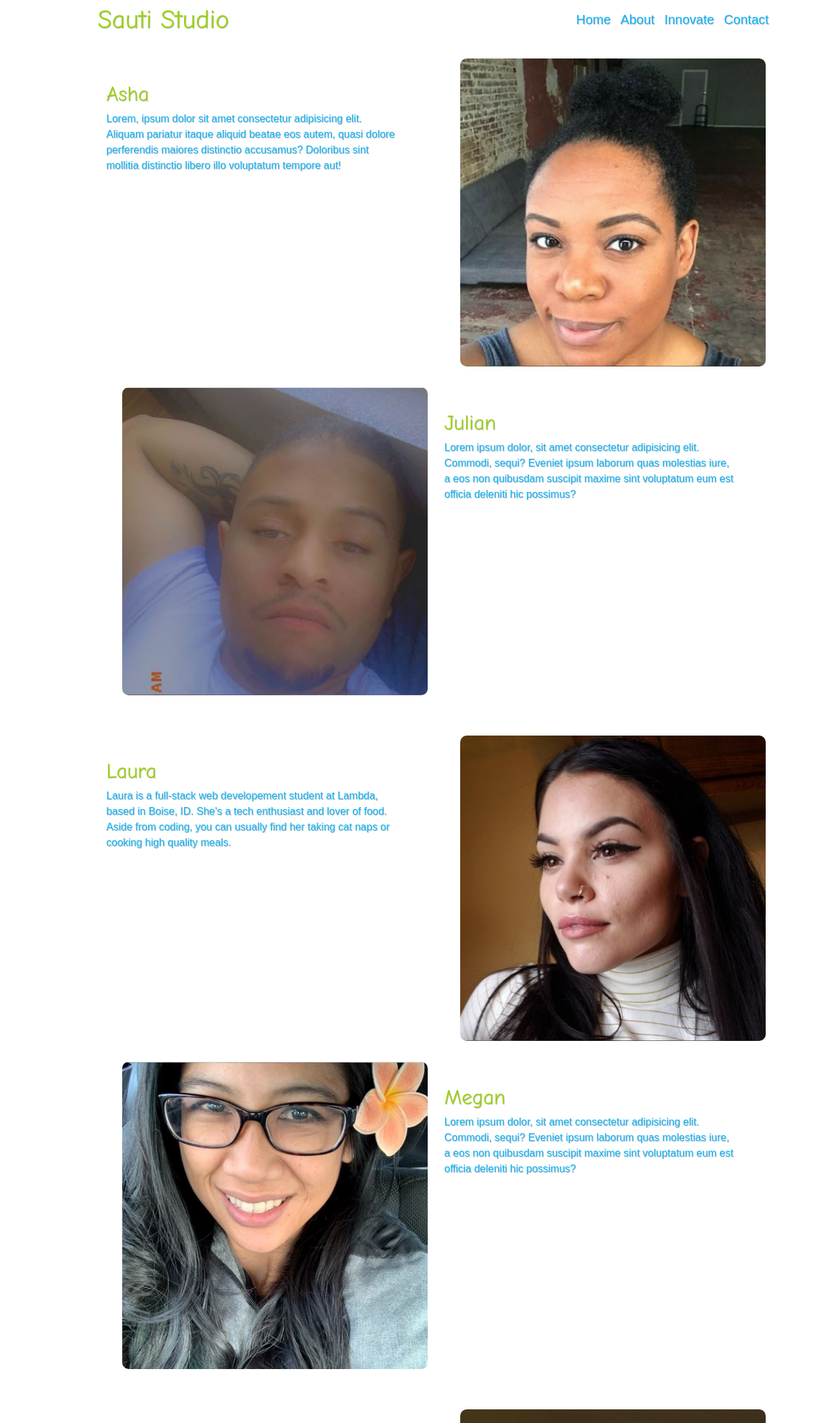
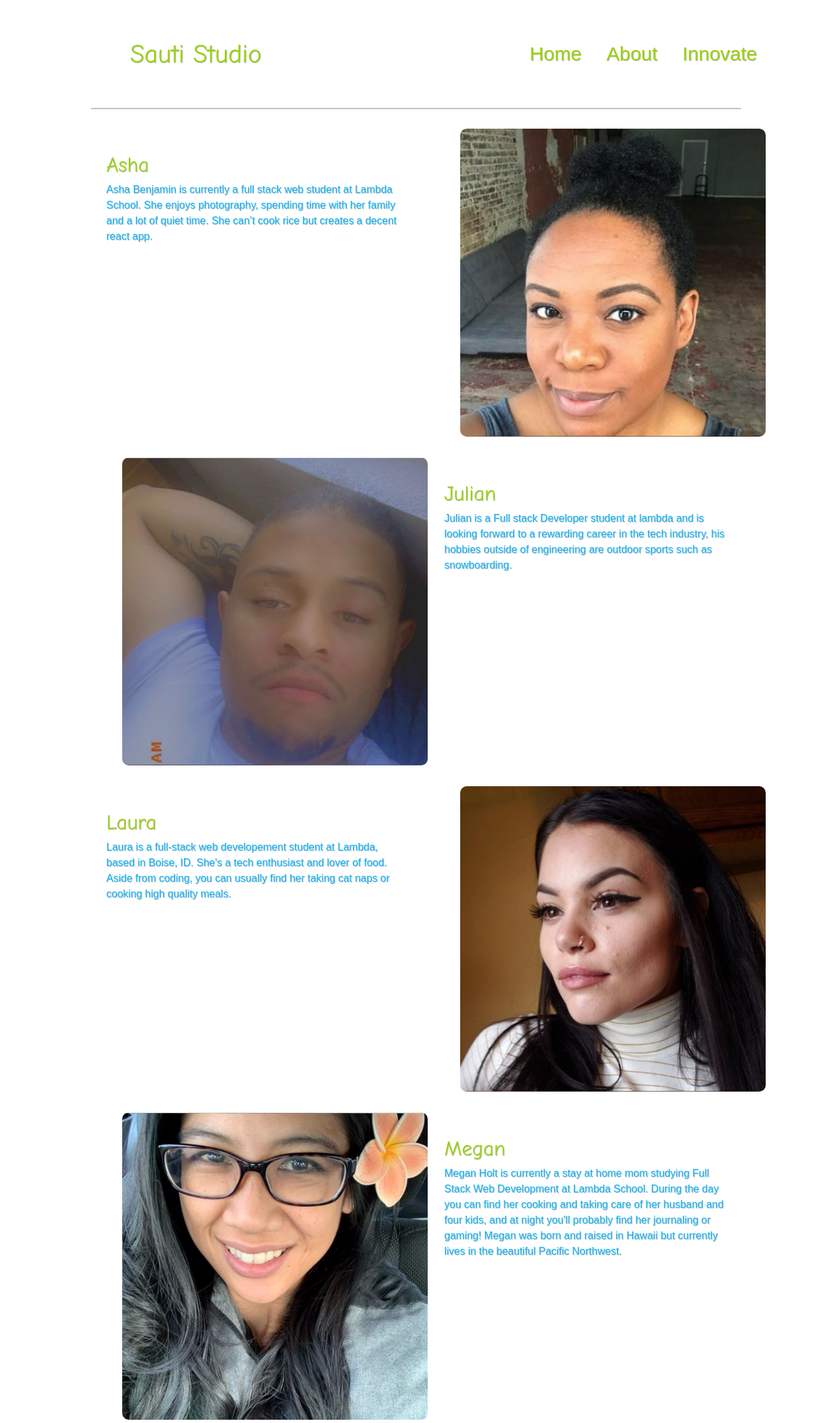
Before and after one commit to bwpt-sauti-studio/Landing-Laura, a plain HTML site: page about.html in a window 1280 px wide. Shown: the top 2190 px of the page at 65% size. Drawn offline with Linux system fonts and the light colour scheme.

Commit message:
Prettied up code and added more bios

```diff
--- a/about.html
+++ b/about.html
@@ -22,7 +22,7 @@
                     <a href="index.html">Home</a>
                     <a href="#">About</a>
                     <a href="#">Innovate</a>
-                    <a href="#">Contact</a>
+
                 </nav>
 
 
@@ -33,9 +33,8 @@
             <section class="content-section">
                 <div class="about-content">
                     <h2>Asha</h2>
-                    <p>Lorem, ipsum dolor sit amet consectetur adipisicing elit. Aliquam pariatur itaque aliquid beatae
-                        eos autem, quasi dolore perferendis maiores
-                        distinctio accusamus? Doloribus sint mollitia distinctio libero illo voluptatum tempore aut!</p>
+                    <p>Asha Benjamin is currently a full stack web student at Lambda School. She enjoys photography, spending time with her
+                    family and a lot of quiet time. She can’t cook rice but creates a decent react app.</p>
                 </div>
                 <div class="student-pic">
                     <img src="design-files/Asha.JPG" class="img-fluid-rounded" alt="pic of Asha">
@@ -47,9 +46,8 @@
                 </div>
                 <div class="about-content">
                     <h2>Julian</h2>
-                    <p>Lorem ipsum dolor, sit amet consectetur adipisicing elit. Commodi, sequi?
-                        Eveniet ipsum laborum quas molestias iure, a eos non quibusdam suscipit maxime sint voluptatum
-                        eum est officia deleniti hic possimus?</p>
+                    <p>Julian is a Full stack Developer student at lambda and is looking forward to a rewarding career in the tech industry,
+                    his hobbies outside of engineering are outdoor sports such as snowboarding.</p>
                 </div>
             </section>
             <section class="content-section">
@@ -69,9 +67,9 @@
                 </div>
                 <div class="about-content">
                     <h2>Megan</h2>
-                    <p>Lorem ipsum dolor, sit amet consectetur adipisicing elit. Commodi, sequi?
-                        Eveniet ipsum laborum quas molestias iure, a eos non quibusdam suscipit maxime sint voluptatum
-                        eum est officia deleniti hic possimus?</p>
+                    <p>Megan Holt is currently a stay at home mom studying Full Stack Web Development at Lambda School. During the day you can
+                    find her cooking and taking care of her husband and four kids, and at night you'll probably find her journaling or
+                    gaming! Megan was born and raised in Hawaii but currently lives in the beautiful Pacific Northwest.</p>
                 </div>
             </section>
             <section class="content-section">
@@ -113,7 +111,7 @@
                 <a href="index.html">Home</a>
                 <a href="#">About</a>
                 <a href="#">Innovate</a>
-                <a href="#">Contact</a>
+
             </nav>
         </footer>
     </div>
--- a/less/global.less
+++ b/less/global.less
@@ -74,6 +74,6 @@ img {
 .container {
     max-width: 1000px;
     width    : 100%;
-    margin   : 0 auto;
+   margin: 0 auto;
 
     }
--- a/less/home-page.less
+++ b/less/home-page.less
@@ -76,13 +76,13 @@
     width          : 250px;
     display        : flex;
     justify-content: center;
-    margin         : 2% 0 0 45%;
+    margin         : 2% 0 0 51%;
     font-size      : 2rem;
     background     : @success-green;
-
+color: @white;
     &:hover {
         background-color: @info-blue;
-    }
+    color: @success-green;
 
     color : @main-bg;
   @media(max-width: 500px) {
@@ -90,11 +90,10 @@
 
   }
 
+    }
 }
 
-.containter-about {
-    border-bottom : 2px solid silver;
-}
+
 .content-section {
     margin: 30px 0;
     display: flex;
@@ -107,7 +106,7 @@
     padding-right: 1%;
     padding-top  : 3%;
 }
-}
+
 .student-pic {
     width       : 48%;
     padding-left: 1%;
@@ -118,7 +117,7 @@
 }
      .inverse-content {
      padding-bottom: 30px;
-
+     border-bottom : 2px solid silver;
 
      .text-content {
          padding-left : 1%;
@@ -126,3 +125,4 @@
      }
 
     }
+}
--- a/less/navigation.less
+++ b/less/navigation.less
@@ -2,28 +2,30 @@
     display        : flex;
     justify-content: space-between;
     align-items    : center;
-    padding        : 1%;
+    padding        : 6%;
+border-bottom: 2px solid @silver;
 
 
     .links {
         display        : flex;
         justify-content: space-evenly;
+
   @media(max-width: 500px) {
       flex-wrap: wrap;
   }
     }
 
     a {
-        color: @info-blue;
+        color: @success-green;
 
         &:hover {
-            color: @success-green;
+            color: @info-blue;
         }
 
         margin          : 1%;
         padding         : 2%;
-        font-size       : 2rem;
+        font-size       : 3rem;
         text-decoration : none;
-
+        padding-right: 10%;
     }
 }
```
Also changed, not shown: index.html (+5 -7 lines), css/index.css.
